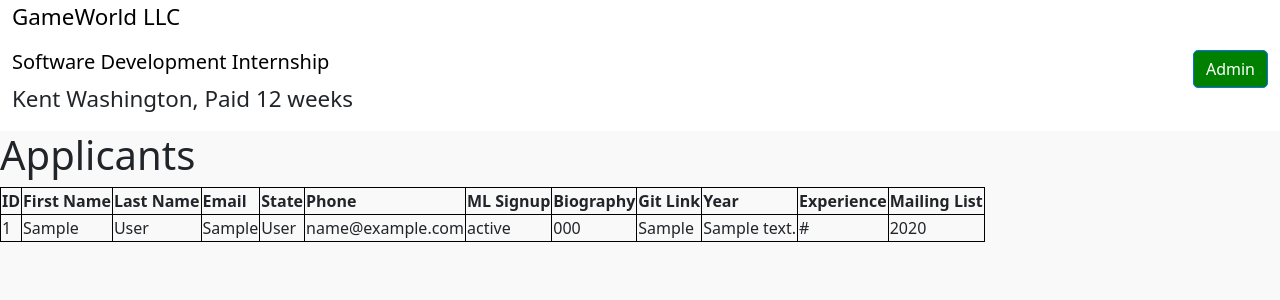
After one commit to ronnguyen1011/flaskApplication, a Flask app: page /admin in a window 1280 px wide. The commit adds this page. Shown: the top 300 px of the page. Run offline with Flask 3, Linux system fonts and the light colour scheme; tables that the repository leaves empty or names only in its code hold one stand-in row (values such as "Sample post").

Commit message:
update with data base and admin page

```diff
--- a/controller.py
+++ b/controller.py
@@ -1,5 +1,5 @@
 from flask import Flask, redirect, render_template, url_for, session, request
-from views import show_form, process_form, experience, save_data, mailing_list, mailing_list_data, summary
+from views import show_form, process_form, experience, save_data, mailing_list, mailing_list_data, summary, admin_page
 
 app = Flask(__name__)
 app.secret_key = "123123"  # Set a secret key for session encryption
@@ -37,5 +37,9 @@
 def summary_route():
     return summary()
 
+@app.route("/admin")
+def admin_route():
+    return admin_page()
+
 if __name__ == "__main__":
-    app.run(debug=True)
+    app.run(debug=True, port=3001)
--- /dev/null
+++ b/requirements.txt
@@ -0,0 +1 @@
+     flask
--- /dev/null
+++ b/templates/admin.html
@@ -0,0 +1,36 @@
+{% include 'header.html' %}
+    <h1>Applicants</h1>
+    <table>
+        <tr>
+            <th>ID</th>
+            <th>First Name</th>
+            <th>Last Name</th>
+            <th>Email</th>
+            <th>State</th>
+            <th>Phone</th>
+            <th>ML Signup</th>
+            <th>Biography</th>
+            <th>Git Link</th>
+            <th>Year</th>
+            <th>Experience</th>
+            <th>Mailing List</th>
+        </tr>
+        {% for applicant in applicants %}
+        <tr>
+            <td>{{ applicant[0] }}</td>
+            <td>{{ applicant[1] }}</td>
+            <td>{{ applicant[2] }}</td>
+            <td>{{ applicant[3] }}</td>
+            <td>{{ applicant[4] }}</td>
+            <td>{{ applicant[5] }}</td>
+            <td>{{ applicant[6] }}</td>
+            <td>{{ applicant[7] }}</td>
+            <td>{{ applicant[8] }}</td>
+            <td>{{ applicant[9] }}</td>
+            <td>{{ applicant[10] }}</td>
+            <td>{{ applicant[11] }}</td>
+        </tr>
+        {% endfor %}
+    </table>
+</body>
+</html>
--- a/views.py
+++ b/views.py
@@ -1,21 +1,28 @@
+import re
 from flask import render_template, redirect, url_for, session, request
 from models import UserInfo
 import mysql.connector
 
+# Web Host Database Connection
 connection = mysql.connector.connect(
-    host="zhenhuaizeng.greenriverdev.com",
-    database="zhenhuai_grcc",
-    user="zhenhuai_test",
-    password="134asdZXC",
+    host="localhost",
+    database="nguyenro_db",
+    user="nguyenro_test",
+    password="Wqk+dGSnFr$v",
 )
 
-
+# Local Host Database Connection
+# connection = mysql.connector.connect(
+#     host="localhost",
+#     database="mydata",
+#     user="root",
+#     password="",
+# )
 cursor = connection.cursor()
 
+def show_form(errors=None):
+    return render_template("personalInfo.html", errors=errors)
 
-
-def show_form():
-    return render_template("personalInfo.html")
 
 def process_form():
     first_name = request.form.get("fname")
@@ -28,14 +35,21 @@
     # Validation start
     errors = []
     if not first_name:
-        errors.append('Please enter your username')
+        errors.append("Please enter your first name")
+    elif not re.match(r"^[a-zA-Z]+$", first_name):
+        errors.append("First name should only contain letters")
+
+    # Validate last_name
     if not last_name:
-        errors.append("Please enter your pasword")
+        errors.append("Please enter your last name")
+    elif not re.match(r"^[a-zA-Z]+$", last_name):
+        errors.append("Last name should only contain letters")
+    # Add more validation checks here if needed
+
     if errors:
-        return render_template("personalInfo.html",errors = errors)
+        return show_form(errors=errors)  # Display errors on the form page
     else:
-        cur = cursor
-        cur.execute("INSERT INTO applicant (firstname,lastname) VALUES (%s, %s)",(first_name,last_name))
+        # Process the form data and store it in session
         session["first_name"] = first_name
         session["last_name"] = last_name
         session["email"] = email
@@ -47,10 +61,9 @@
     # Validation end
 
 
-
-
 def experience():
     return render_template("experience.html")
+
 
 def save_data():
     biography = request.form.get("biography")
@@ -64,16 +77,23 @@
     session["fav_language1"] = experience
     return redirect(url_for("mailing_list_route"))
 
+
 def mailing_list():
     return render_template("mailingList.html")
+
 
 def mailing_list_data():
     jobs = request.form.getlist("Jobs")
     industry = request.form.getlist("Industry")
 
-    session["jobs"] = jobs
-    session["Industry"] = industry
+    # Convert lists to strings
+    jobs_str = ", ".join(jobs)
+    industry_str = ", ".join(industry)
+
+    session["jobs"] = jobs_str
+    session["Industry"] = industry_str
     return redirect(url_for("summary_route"))
+
 
 def summary():
     user_info = UserInfo(
@@ -88,10 +108,53 @@
         year=session["fav_language"],
         experience=session["fav_language1"],
         jobs=session["jobs"],
-        industry=session["Industry"],
+        industry=session["Industry"]
     )
-    cur = cursor
-    users = cur.execute("SELECT * FROM applicant")
-    userDetails = cur.fetchall()
+    mailing_list = user_info.jobs + ", " + user_info.industry + "."
+    # Save user_info to the database
+    insert_query = """
+        INSERT INTO applicant (first_name, last_name, email, state, phone, ml_signup, biography, git_link, year, experience, mailing_list)
+        VALUES (%s, %s, %s, %s, %s, %s, %s, %s, %s, %s, %s)
+    """
+    values = (
+        session.get("first_name"),
+        session["last_name"],
+        session["email"],
+        session["state"],
+        session["phone"],
+        session["ml_signup"],
+        session["biography"],
+        session["gitLink"],
+        session["fav_language"],
+        session["fav_language1"],
+        mailing_list,
+    )
 
-    return render_template("summary.html", user_info=user_info, userDetails=userDetails,users=users)
+    cursor.execute(insert_query, values)
+    connection.commit()
+
+    return render_template("summary.html", user_info=user_info)
+
+
+def admin_page():
+    select_query = "SELECT * FROM applicant"
+    cursor.execute(select_query)
+    applicants = cursor.fetchall()
+
+    return render_template("admin.html", applicants=applicants)
+
+# MySQL table - PHPMyAdmin page
+# CREATE TABLE applicant (
+#     id INT PRIMARY KEY AUTO_INCREMENT NOT NULL,
+#     first_name VARCHAR(255),
+#     last_name VARCHAR(255),
+#     email VARCHAR(255),
+#     state VARCHAR(255),
+#     phone VARCHAR(255),
+#     ml_signup BOOLEAN,
+#     biography TEXT,
+#     git_link VARCHAR(255),
+#     year VARCHAR(255),
+#     experience VARCHAR(255),
+#     mailing_list TEXT
+# );
```
Also changed, not shown: templates/personalInfo.html (+14 -0 lines).
